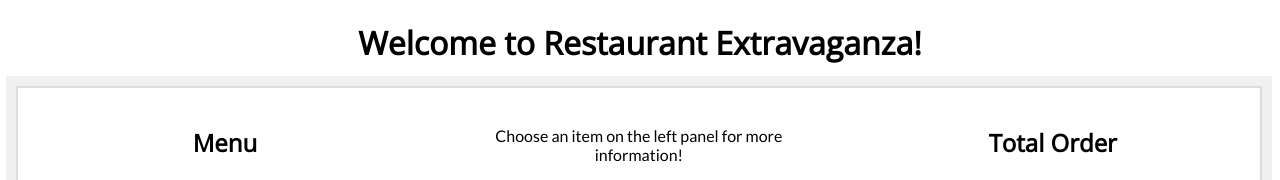
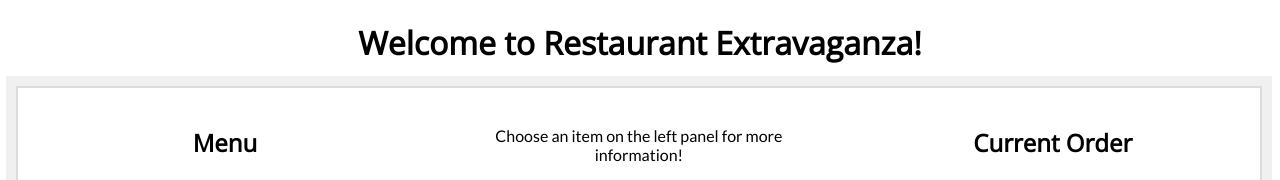
Before and after one commit to yang123vc/RestaurantOrderSystemFrontEnd, an Angular app in the folder OrderSystem/: page / in a window 1280 px wide. Shown: the top 180 px of the page. Built offline with nearby package versions, Linux system fonts and the light colour scheme.

Commit message:
smol change

```diff
--- a/OrderSystem/src/app/app.component.html
+++ b/OrderSystem/src/app/app.component.html
@@ -285,7 +285,7 @@
             </div>
          </div>
          <div id= "total_order">
-            <h2>Total Order</h2>
+            <h2>Current Order</h2>
                <ol>
                   <li>{{formSubmitMessage1}}</li>
                   <li>{{formSubmitMessage2}}</li>
```
